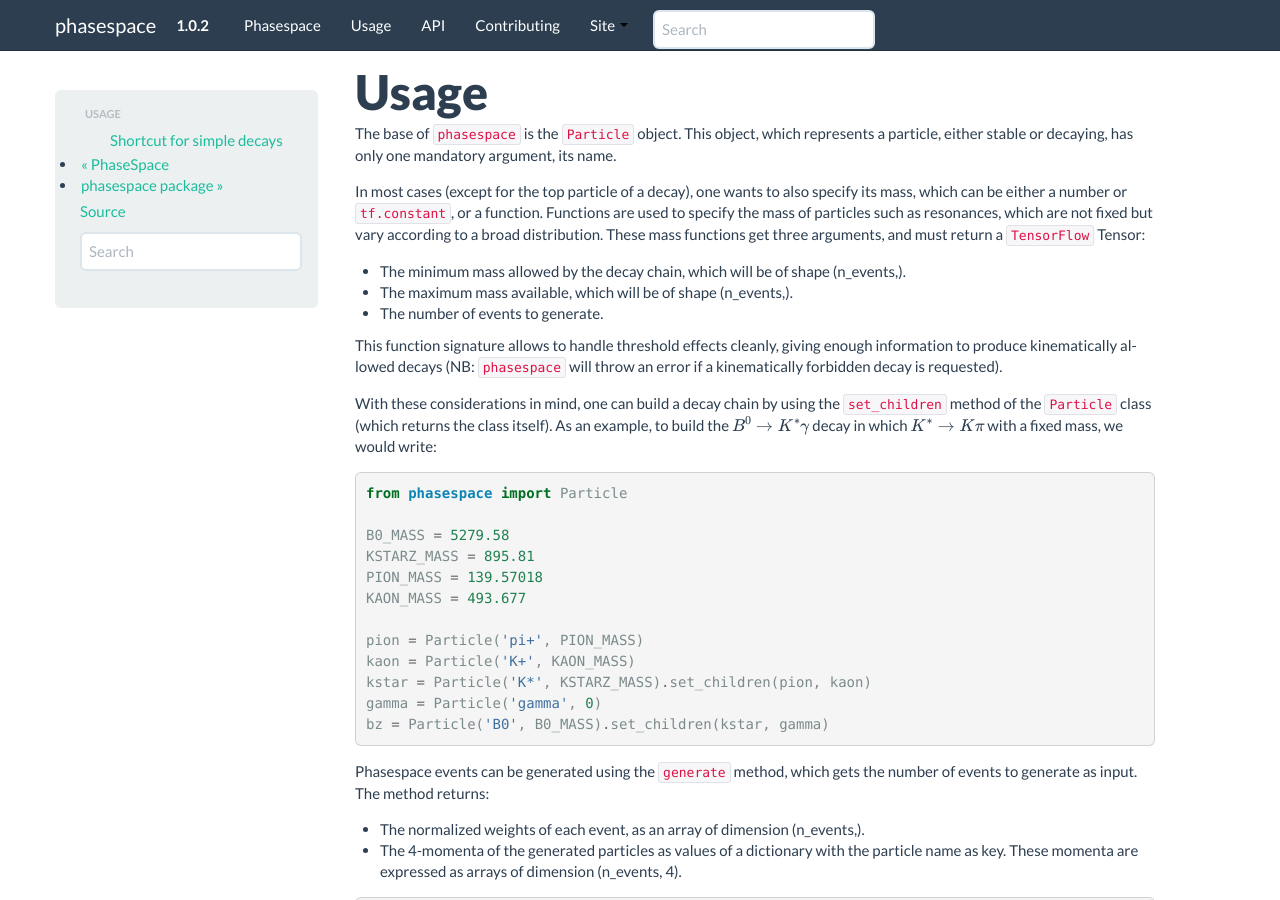
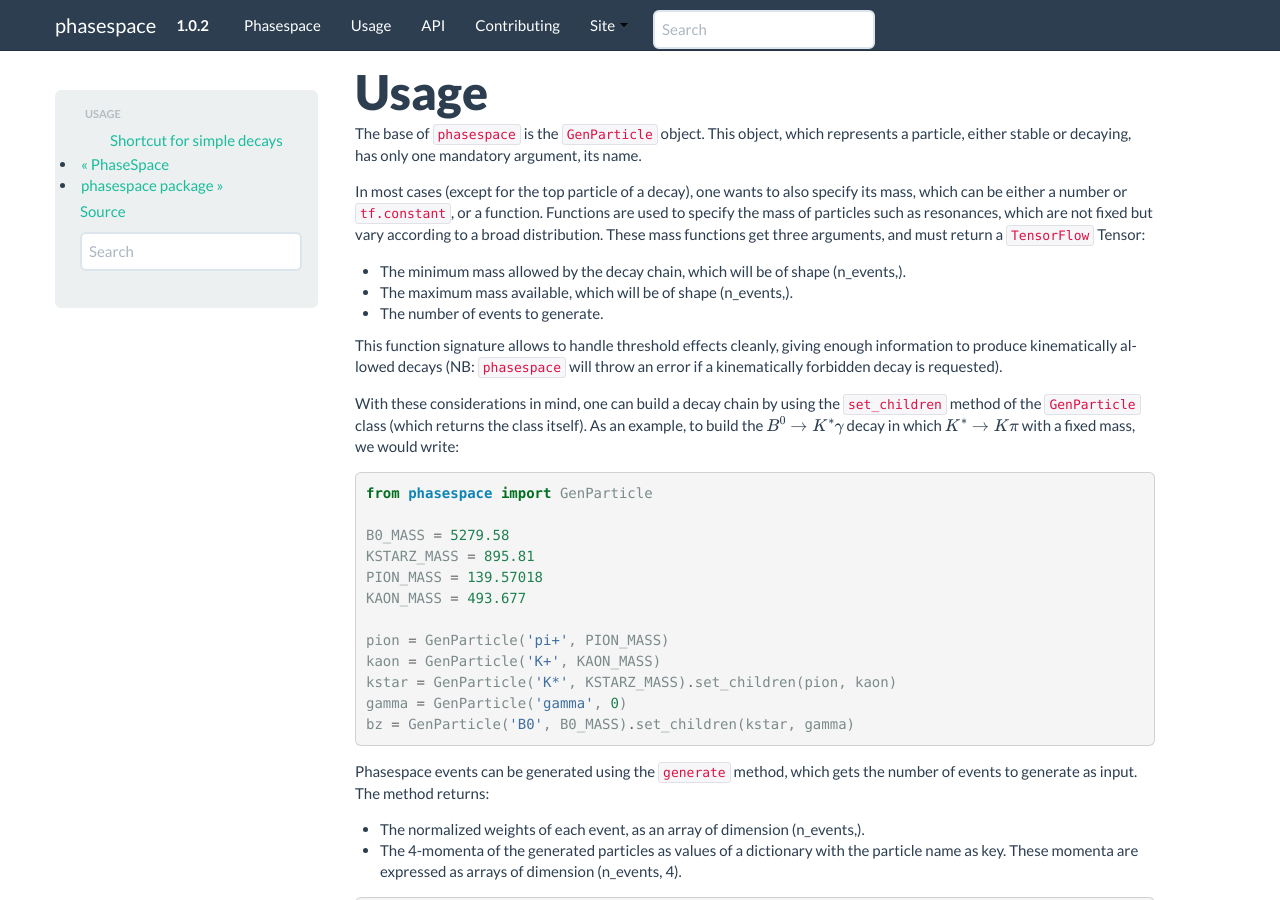
Before and after one commit to zfit/phasespace, a Sphinx documentation site: the page built from docs/usage.rst, in a window 1280 px wide and 900 px high. Built offline with Sphinx 7.4.7, drawn with Linux system fonts in a browser that asks for light colours; some of the changed text lies outside the part shown.

Commit message:
Rename Particle by GenParticle.

```diff
--- a/docs/usage.rst
+++ b/docs/usage.rst
@@ -2,7 +2,7 @@
 Usage
 =====
 
-The base of ``phasespace`` is the ``Particle`` object.
+The base of ``phasespace`` is the ``GenParticle`` object.
 This object, which represents a particle, either stable or decaying, has only one mandatory argument, its name.
 
 In most cases (except for the top particle of a decay), one wants to also specify its mass, which can be either
@@ -18,24 +18,24 @@ These mass functions get three arguments, and must return a ``TensorFlow`` Tenso
 This function signature allows to handle threshold effects cleanly, giving enough information to produce kinematically
 allowed decays (NB: ``phasespace`` will throw an error if a kinematically forbidden decay is requested).
 
-With these considerations in mind, one can build a decay chain by using the ``set_children`` method of the ``Particle``
+With these considerations in mind, one can build a decay chain by using the ``set_children`` method of the ``GenParticle``
 class (which returns the class itself). As an example, to build the :math:`B^{0}\to K^{*}\gamma` decay in which
 :math:`K^*\to K\pi` with a fixed mass, we would write:
 
 .. code-block:: python
 
-   from phasespace import Particle
+   from phasespace import GenParticle
 
    B0_MASS = 5279.58
    KSTARZ_MASS = 895.81
    PION_MASS = 139.57018
    KAON_MASS = 493.677
 
-   pion = Particle('pi+', PION_MASS)
-   kaon = Particle('K+', KAON_MASS)
-   kstar = Particle('K*', KSTARZ_MASS).set_children(pion, kaon)
-   gamma = Particle('gamma', 0)
-   bz = Particle('B0', B0_MASS).set_children(kstar, gamma)
+   pion = GenParticle('pi+', PION_MASS)
+   kaon = GenParticle('K+', KAON_MASS)
+   kstar = GenParticle('K*', KSTARZ_MASS).set_children(pion, kaon)
+   gamma = GenParticle('gamma', 0)
+   bz = GenParticle('B0', B0_MASS).set_children(kstar, gamma)
 
 Phasespace events can be generated using the ``generate`` method, which gets the number of events to generate as input.
 The method returns:
@@ -129,7 +129,7 @@ write the :math:`B^{0}\to K^{*}\gamma` decay chain as (more details can be found
 
    import tensorflow as tf
    import tensorflow_probability as tfp
-   from phasespace import Particle
+   from phasespace import GenParticle
 
    KSTARZ_MASS = 895.81
    KSTARZ_WIDTH = 47.4
@@ -148,10 +148,10 @@ write the :math:`B^{0}\to K^{*}\gamma` decay chain as (more details can be found
                                                            high=max_mass).sample()
         return kstar_mass
 
-   bz = Particle('B0', B0_MASS).set_children(Particle('K*0', mass=kstar_mass)
-                                             .set_children(Particle('K+', mass=KAON_MASS),
-                                                           Particle('pi-', mass=PION_MASS)),
-                                             Particle('gamma', mass=0.0))
+   bz = GenParticle('B0', B0_MASS).set_children(GenParticle('K*0', mass=kstar_mass)
+                                                .set_children(GenParticle('K+', mass=KAON_MASS),
+                                                              GenParticle('pi-', mass=PION_MASS)),
+                                                GenParticle('gamma', mass=0.0))
 
 
 Shortcut for simple decays
@@ -181,6 +181,6 @@ For example, to generate :math:`B^0\to K\pi`, one would do:
                                                   n_events=N_EVENTS)
 
 
-Internally, this function builds a decay chain using ``Particle``, and therefore the same considerations as before apply.
+Internally, this function builds a decay chain using ``GenParticle``, and therefore the same considerations as before apply.
 To avoid running the TensorFlow graph, one can set the ``as_numpy`` flag to ``False`` to get the graphs instead of the
 numpy arrays.
--- a/phasespace/__init__.py
+++ b/phasespace/__init__.py
@@ -9,6 +9,6 @@ __maintainer__ = "zfit"
 
 __credits__ = ["Jonas Eschle <jonas.eschle@cern.ch>"]
 
-__all__ = ['generate_decay', 'Particle']
+__all__ = ['generate_decay', 'GenParticle']
 
-from .phasespace import generate_decay, Particle
+from .phasespace import generate_decay, GenParticle
```
Also changed, not shown: README.rst (+9 -9 lines), 5 other files.
